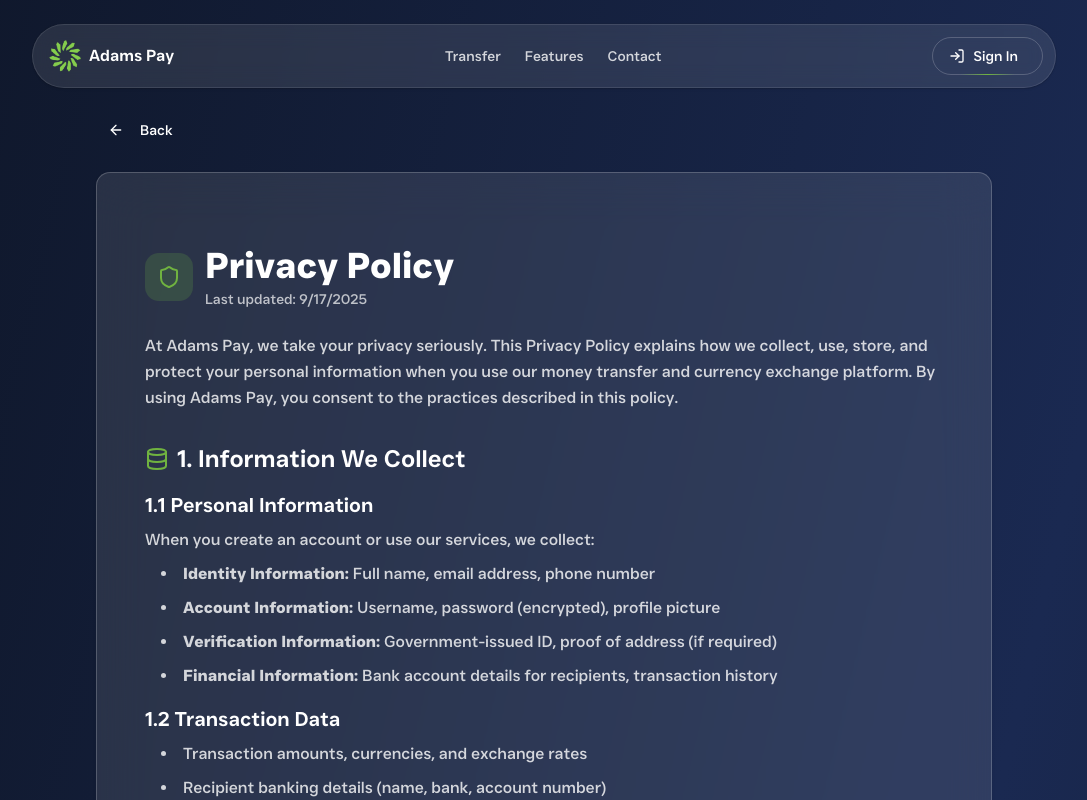
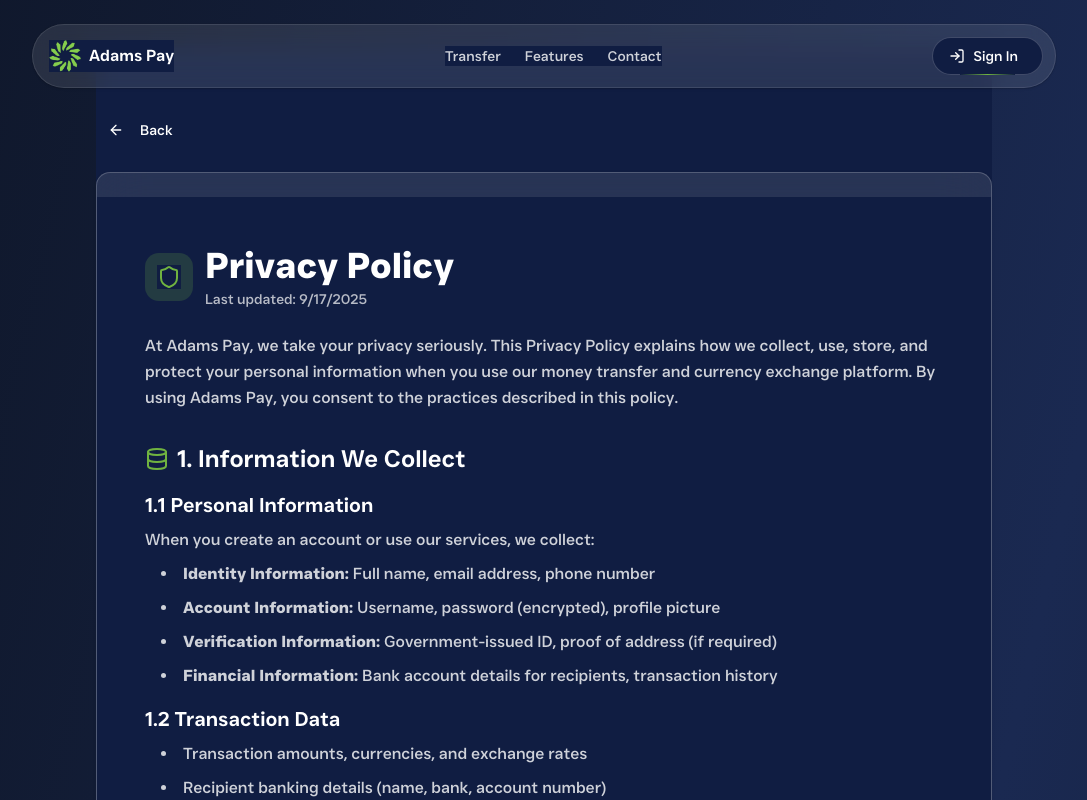
Before and after one commit to abdur28/adams-pay, a Next.js app: page /privacy in a window 1280 px wide. Shown: the top 800 px of the page, without its empty margins (96-1183 px from the left). Built offline with nearby package versions, Linux system fonts and the light colour scheme; no server answers.

Commit message:
first prod

```diff
--- a/app/globals.css
+++ b/app/globals.css
@@ -4,7 +4,7 @@
 @custom-variant dark (&:is(.dark *));
 
 :root {
-  --background: oklch(1 0 0);
+  --background: #101d42;
   --foreground: oklch(0.145 0 0);
   --card: oklch(1 0 0);
   --card-foreground: oklch(0.145 0 0);
@@ -53,7 +53,7 @@
 }
 
 .dark {
-  --background: oklch(0.145 0 0);
+  --background: 101d42;
   --foreground: oklch(0.985 0 0);
   --card: oklch(0.145 0 0);
   --card-foreground: oklch(0.985 0 0);
@@ -136,7 +136,7 @@
 
 @layer base {
   * {
-    @apply border-border outline-ring/50;
+    @apply border-border outline-ring/50 bg-[#101d42];
   }
   body {
     @apply bg-background text-foreground;
```
